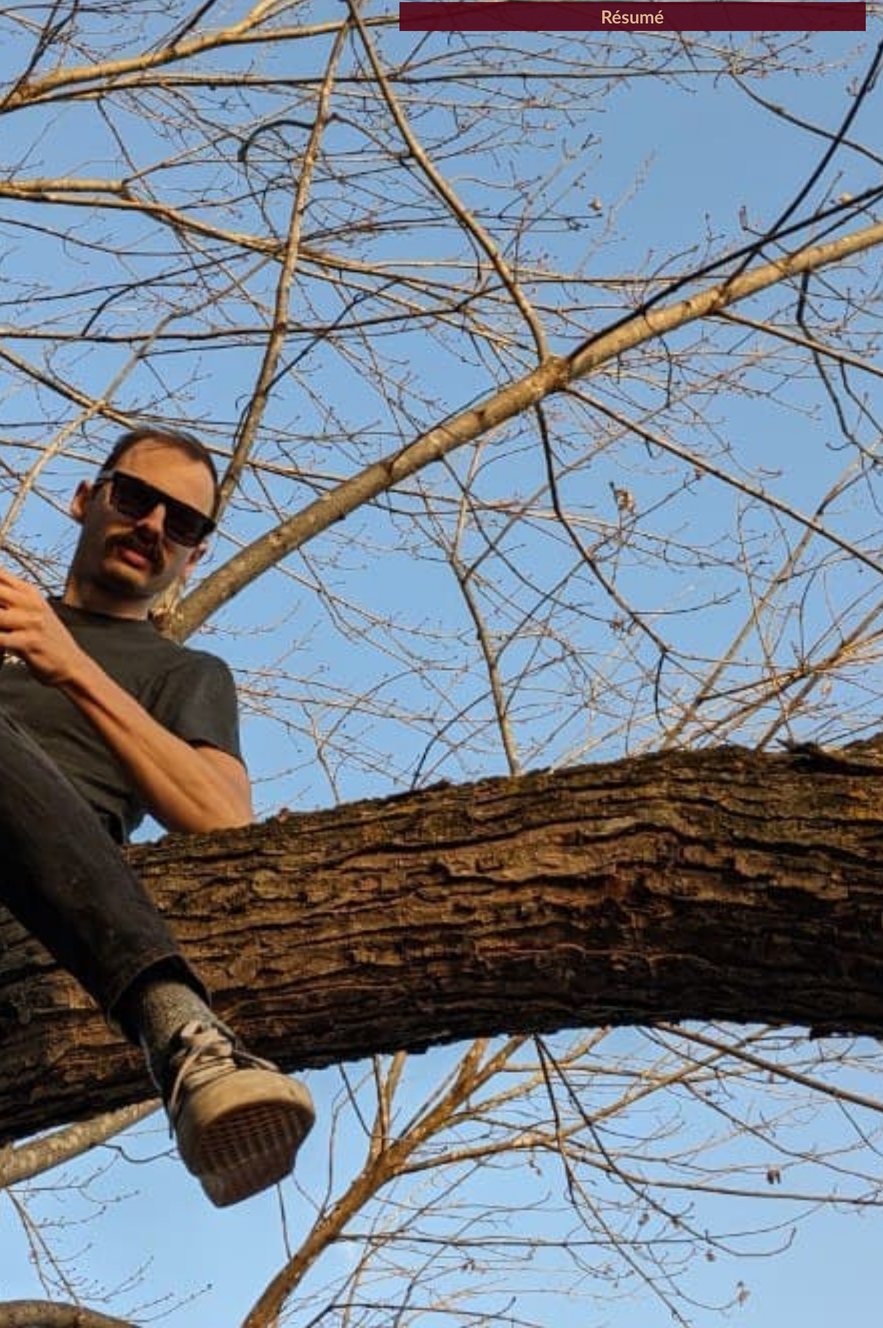
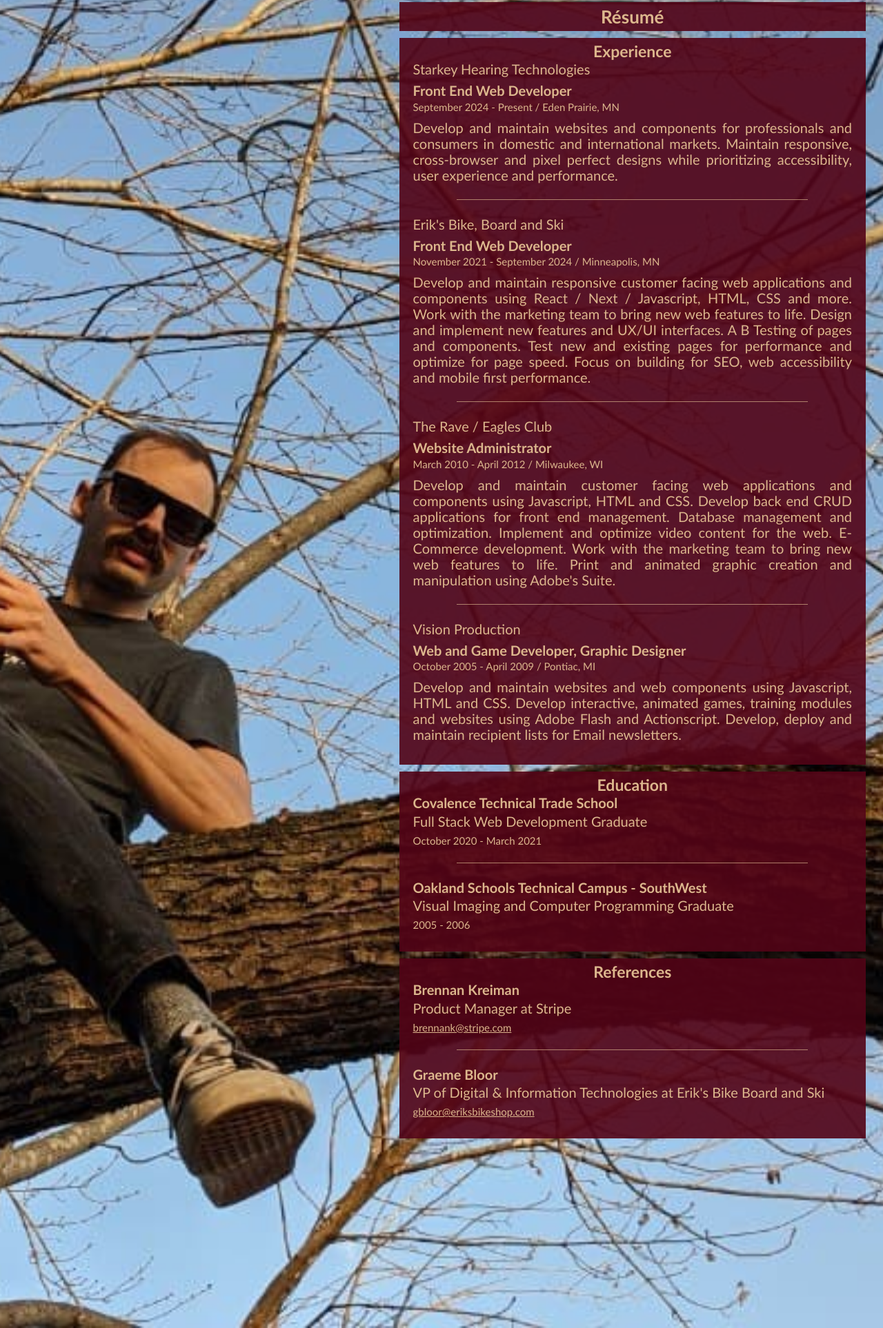
Before and after one commit to macemke4130/portfolio-v5, a website: page resume.html in a window 1280 px wide and 2088 px high. Shown: the part 162-2088 px from the top of the page at 69% size. Drawn offline with Linux system fonts and the light colour scheme.

```diff
--- a/css/global.css
+++ b/css/global.css
@@ -10,6 +10,11 @@
   --background-color-alpha: rgba(83, 4, 23, 0.9);
   font-size: 10px;
   background: var(--background-color);
+}
+
+::selection {
+  color: var(--background-color);
+  background-color: var(--text-color);
 }
 
 body {
@@ -40,7 +45,7 @@
 }
 
 h1,
-h1,
+h2,
 h3,
 h4,
 h5,
@@ -74,6 +79,8 @@
 
 #site-background {
   object-fit: cover;
+  user-select: none;
+  pointer-events: none;
 }
 
 #site-background,
@@ -84,6 +91,7 @@
 
 #site-content {
   padding: 2rem;
+  overflow: auto;
 }
 
 #name,
@@ -107,6 +115,10 @@
 h1 {
   font-size: 2.6rem;
   margin-bottom: 1rem;
+}
+
+h2 {
+  font-size: 2.3rem;
 }
 
 #navigation-curtain {
@@ -255,8 +267,12 @@
   max-width: 80ch;
 }
 
-.purple-card:only-child:has(> h1) {
+.purple-card:has(> h1:only-child) {
   padding-bottom: 0.5rem;
+}
+
+.purple-card:last-child {
+  margin-bottom: 25rem;
 }
 
 h1:only-child {
@@ -296,3 +312,32 @@
     }
   }
 }
+
+.employer {
+  margin-bottom: 0.7rem;
+}
+
+.job-title {
+  font-weight: bold;
+  margin-bottom: 0.25rem;
+}
+
+.employment-dates {
+  font-size: 1.5rem;
+  margin-bottom: 1rem;
+}
+
+.job-description {
+}
+
+hr {
+  width: 80%;
+  margin: 2.3rem auto;
+  border: none;
+  opacity: 0.666;
+  border-top: 1px solid var(--text-color);
+}
+
+#experience span {
+  white-space: nowrap;
+}
--- a/js/global.js
+++ b/js/global.js
@@ -10,7 +10,7 @@
 // Limits the frequency of function calls to 4 times
 // per second rather than every mutation event.
 let domThrottle = null;
-const runDomMapThrottle = () => {
+const domMapThrottle = () => {
   if (domThrottle !== null) return;
 
   domThrottle = setTimeout(() => {
@@ -78,7 +78,8 @@
   const shadowMain = shadowRoot.querySelector("#main-grid");
   dom.get("main-grid").innerHTML = shadowMain.innerHTML;
 
-  handleCloseNavClick();
+  const navOpen = dom.get("hamburger").getAttribute("aria-expanded") === "true";
+  if (navOpen) handleCloseNavClick();
 };
 
 const assignAnchorListeners = () => {
@@ -92,7 +93,7 @@
   dom.get("navigation-curtain").addEventListener("click", handleCloseNavClick);
 };
 
-const observer = new MutationObserver(runDomMapThrottle);
+const observer = new MutationObserver(domMapThrottle);
 observer.observe(document.body, { attributes: false, childList: true, subtree: true });
 
 importComponents();
--- a/resume.html
+++ b/resume.html
@@ -19,9 +19,65 @@
             <div id="bio" class="purple-card">
               <h1>Résumé</h1>
             </div>
+            <section aria-labelledby="experience-title" class="purple-card">
+              <h2 id="experience-title">Experience</h2>
+              <div class="employer">Starkey Hearing Technologies</div>
+              <div class="job-title">Front End Web Developer</div>
+              <div class="employment-dates">September 2024 - Present / Eden Prairie, MN</div>
+              <p class="job-description">
+                Develop and maintain websites and components for professionals and consumers in domestic and international markets. Maintain responsive,
+                cross-browser and pixel perfect designs while prioritizing accessibility, user experience and performance.
+              </p>
+              <hr />
+              <div class="employer">Erik's Bike, Board and Ski</div>
+              <div class="job-title">Front End Web Developer</div>
+              <div class="employment-dates">November 2021 - September 2024 / Minneapolis, MN</div>
+              <p class="job-description">
+                Develop and maintain responsive customer facing web applications and components using React / Next / Javascript, HTML, CSS and more. Work with
+                the marketing team to bring new web features to life. Design and implement new features and UX/UI interfaces. A B Testing of pages and
+                components. Test new and existing pages for performance and optimize for page speed. Focus on building for SEO, web accessibility and mobile
+                first performance.
+              </p>
+              <hr />
+              <div class="employer">The Rave / Eagles Club</div>
+              <div class="job-title">Website Administrator</div>
+              <div class="employment-dates">March 2010 - April 2012 / Milwaukee, WI</div>
+              <p class="job-description">
+                Develop and maintain customer facing web applications and components using Javascript, HTML and CSS. Develop back end CRUD applications for
+                front end management. Database management and optimization. Implement and optimize video content for the web. E-Commerce development. Work with
+                the marketing team to bring new web features to life. Print and animated graphic creation and manipulation using Adobe's Suite.
+              </p>
+              <hr />
+              <div class="employer">Vision Production</div>
+              <div class="job-title">Web and Game Developer, Graphic Designer</div>
+              <div class="employment-dates">October 2005 - April 2009 / Pontiac, MI</div>
+              <p class="job-description">
+                Develop and maintain websites and web components using Javascript, HTML and CSS. Develop interactive, animated games, training modules and
+                websites using Adobe Flash and Actionscript. Develop, deploy and maintain recipient lists for Email newsletters.
+              </p>
+            </section>
+            <section aria-labelledby="education-title" class="purple-card">
+              <h2 id="education-title">Education</h2>
+              <div class="job-title">Covalence Technical Trade School</div>
+              <div class="employer">Full Stack Web Development Graduate</div>
+              <div class="employment-dates">October 2020 - March 2021</div>
+              <hr />
+              <div class="job-title">Oakland Schools Technical Campus - SouthWest</div>
+              <div class="employer">Visual Imaging and Computer Programming Graduate</div>
+              <div class="employment-dates">2005 - 2006</div>
+            </section>
+            <section aria-labelledby="referencestitle" class="purple-card">
+              <h2 id="referencestitle">References</h2>
+              <div class="job-title">Brennan Kreiman</div>
+              <div class="employer">Product Manager at Stripe</div>
+              <div class="employment-dates"><a href="mailto: brennank@stripe.com">brennank@stripe.com</a></div>
+              <hr />
+              <div class="job-title">Graeme Bloor</div>
+              <div class="employer">VP of Digital & Information Technologies at Erik's Bike Board and Ski</div>
+              <div class="employment-dates"><a href="mailto: gbloor@eriksbikeshop.com">gbloor@eriksbikeshop.com</a></div>
+            </section>
           </div>
         </main>
-        <footer></footer>
       </div>
     </div>
 
```
Also changed, not shown: index.html (+3 -3 lines), js/index.js (added, +100 -0 lines), skills.html (+0 -1 lines), readme.md.
